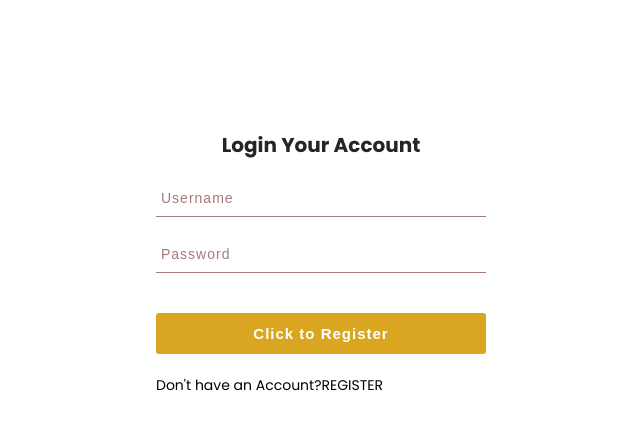
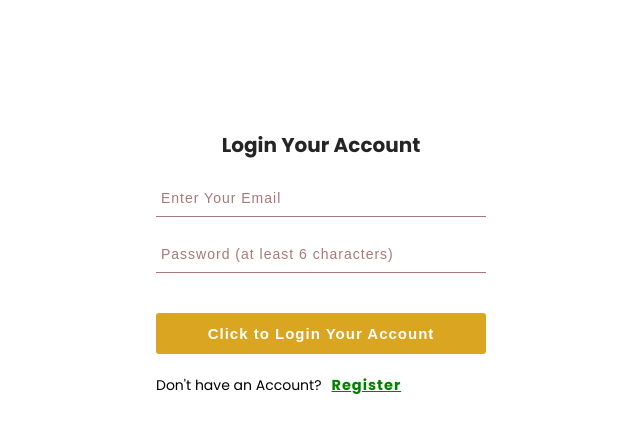
Before and after one commit to ibktommy/TaskNage, a React (Create React App) app: page /login in a window 1280 px wide. Shown: the top 432 px of the page, without its empty margins (319-959 px from the left). Built offline with nearby package versions, Linux system fonts and the light colour scheme; no server answers.

Commit message:
Move firebaseError-state to firebaseContext, create authHandler-function to handle firebase-error-message to avoid repetition, create function to login users and pass it to the Login component

```diff
--- a/src/context/context.js
+++ b/src/context/context.js
@@ -18,7 +18,6 @@ const AppProvider = ({ children }) => {
 
   // Error State
   const [error, setError] = useState(true)
-  const [firebaseError, setFirebaseError] = useState('')
 
   return (
     <AppContext.Provider value={{
@@ -26,8 +25,6 @@ const AppProvider = ({ children }) => {
       setData,
       error,
       setError,
-      firebaseError,
-      setFirebaseError,
     }}>
       {children}
     </AppContext.Provider>
--- a/src/context/firebaseContext.js
+++ b/src/context/firebaseContext.js
@@ -8,12 +8,23 @@ import {
 } from 'firebase/auth'
 import { doc, setDoc } from 'firebase/firestore'
 
-
-
 const FirebaseContext = React.createContext()
 
 const FirebaseContextProvider = ({ children }) => {
   const [user, setUser] = useState([])
+  const [firebaseError, setFirebaseError] = useState('')
+
+  // Function To Handle Authentication Error
+  const authErrorHandler = (authError) => {
+    if (authError) {
+      let errorText = document.querySelector('.form-error')
+      setTimeout(() => {
+        errorText.classList.add('hidden')
+      }, 2000);
+      errorText.classList.remove('hidden')
+      clearTimeout()
+    }
+  }
 
   // Function To Register Users
   const register = async (email, password, confirmPassword) => {
@@ -23,6 +34,11 @@ const FirebaseContextProvider = ({ children }) => {
     } catch (error) {
       console.log(error.message)
     }
+  }
+
+  // Function To Login User Details
+  const login = async (email, password) => {
+    await signInWithEmailAndPassword(auth, email, password)
   }
 
   useEffect(() => {
@@ -37,7 +53,11 @@ const FirebaseContextProvider = ({ children }) => {
 
   return (
     <FirebaseContext.Provider value={{
+      firebaseError,
+      setFirebaseError,
+      authErrorHandler,
       register,
+      login,
     }}>
       {children}
     </FirebaseContext.Provider>
--- a/src/pages/Login.js
+++ b/src/pages/Login.js
@@ -1,31 +1,58 @@
-import React, { useState } from 'react'
+import React, { useEffect, useState } from 'react'
+import { Link, useNavigate } from 'react-router-dom'
+import { useFirebaseContext } from '../context/firebaseContext'
 
 const Login = () => {
-  const [username, setUsername] = useState('')
+  const [email, setEmail] = useState('')
   const [password, setPassword] = useState('')
 
-  const formSubmitHandler = (e) => {
+  // From AppContext
+  const { firebaseError, setFirebaseError, authErrorHandler, login } = useFirebaseContext()
+
+  // Navigate
+  const navigate = useNavigate()
+
+  const formSubmitHandler = async (e) => {
     e.preventDefault()
+
+    try {
+      if (email === "" || password === "") {
+        setFirebaseError('Please fill in the form details appropriately!')
+      } else {
+        setFirebaseError('Connecting...')
+        await login(email, password)
+        navigate('/')
+      }
+    } catch (error) {
+      setFirebaseError(error.message)
+    }
   }
+
+  useEffect(() => {
+    authErrorHandler(firebaseError)
+  }, [firebaseError, authErrorHandler])
+
   return (
     <main className='form-main'>
       <h3 className='form-title'>Login Your Account</h3>
 
+      {firebaseError && <p className='form-error'>{firebaseError}</p>}
+
       <form onSubmit={formSubmitHandler}>
         <div className="username">
-          <input type="text" placeholder='Username' value={username} onChange={(e) => setUsername(e.target.value)} />
+          <input type="text" placeholder='Enter Your Email' value={email} onChange={(e) => setEmail(e.target.value)} />
         </div>
         <div className="password">
-          <input type="password" placeholder='Password' value={password} onChange={(e) => setPassword(e.target.value)} />
+          <input type="password" placeholder='Password (at least 6 characters)' value={password} onChange={(e) => setPassword(e.target.value)} />
         </div>
 
         <button className="submit-form">
-          Click to Register
+          Click to Login Your Account
         </button>
 
         <p>
           Don't have an Account?
-          <span>REGISTER</span>
+          <Link to='/register' className='link'>Register</Link>
         </p>
       </form>
     </main>
--- a/src/pages/Register.js
+++ b/src/pages/Register.js
@@ -1,6 +1,5 @@
 import React, { useEffect, useState } from 'react'
 import { useNavigate, Link } from 'react-router-dom'
-import { useGlobalAppContext } from '../context/context'
 import { useFirebaseContext } from '../context/firebaseContext'
 
 const Register = () => {
@@ -9,10 +8,7 @@ const Register = () => {
   const [confirmPassword, setConfirmPassword] = useState('')
 
   // From FirebaseContext
-  const { register } = useFirebaseContext()
-
-  // From AppContext
-  const { firebaseError, setFirebaseError } = useGlobalAppContext()
+  const { register, firebaseError, setFirebaseError, authErrorHandler } = useFirebaseContext()
 
   // Navigate
   const navigate = useNavigate()
@@ -38,16 +34,8 @@ const Register = () => {
   }
 
   useEffect(() => {
-    if (firebaseError) {
-      let errorText = document.querySelector('.form-error')
-      console.log(errorText)
-      setTimeout(() => {
-        errorText.classList.add('hidden')
-      }, 3000);
-      errorText.classList.remove('hidden')
-      clearTimeout()
-    }
-  }, [firebaseError])
+    authErrorHandler(firebaseError)
+  }, [firebaseError, authErrorHandler])
 
   return (
     <main className='form-main'>
@@ -60,10 +48,10 @@ const Register = () => {
           <input type="text" placeholder='Enter Your Email' value={email} onChange={(e) => setEmail(e.target.value)} />
         </div>
         <div className="password">
-          <input type="password" placeholder='Password' value={password} onChange={(e) => setPassword(e.target.value)} />
+          <input type="password" placeholder='Password (at least 6 characters)' value={password} onChange={(e) => setPassword(e.target.value)} />
         </div>
         <div className="password">
-          <input type="password" placeholder='Confirm Password' value={confirmPassword} onChange={(e) => setConfirmPassword(e.target.value)} />
+          <input type="password" placeholder='Confirm Password (at least 6 characters)' value={confirmPassword} onChange={(e) => setConfirmPassword(e.target.value)} />
         </div>
 
         <button className="submit-form">
```
